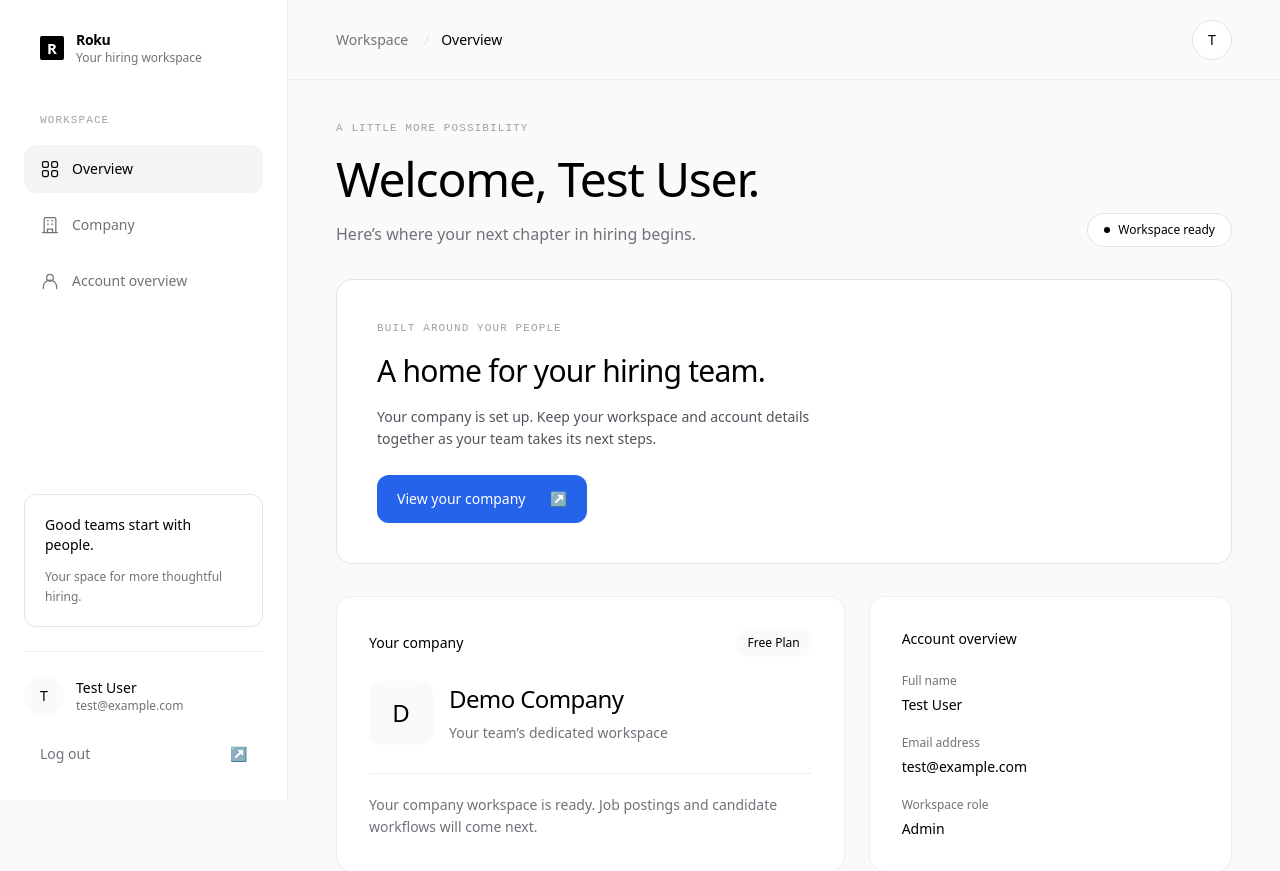
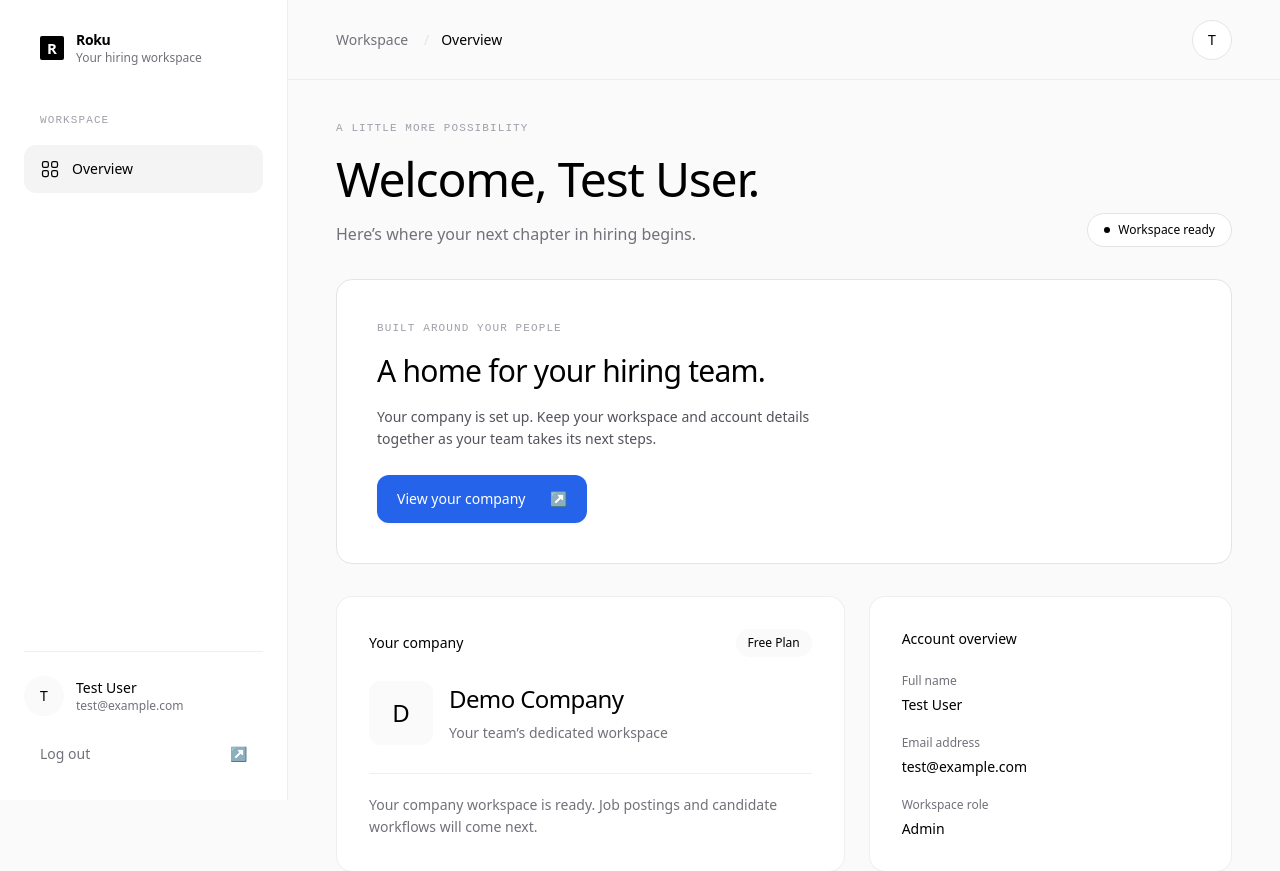
Before and after one commit to farelhasudungan/ai-hiring-agent, a Laravel app: page /dashboard in a window 1280 px wide. Shown: the top 871 px of the page. Run offline with Laravel 12, Linux system fonts and the light colour scheme; a user stored in the database is signed in; data comes from the database, SQL or seed files in the repository; style sheets or scripts are compiled from the project's sources.

Commit message:
fix: remove warning

```diff
--- a/app/Models/Application.php
+++ b/app/Models/Application.php
@@ -2,12 +2,11 @@
 
 namespace App\Models;
 
-use Database\Factories\ApplicationFactory;
+use Illuminate\Database\Eloquent\Relations\HasMany;
 use Illuminate\Database\Eloquent\Attributes\Fillable;
 use Illuminate\Database\Eloquent\Factories\HasFactory;
 use Illuminate\Database\Eloquent\Model;
 use Illuminate\Database\Eloquent\Relations\BelongsTo;
-use Illuminate\Database\Eloquent\Relations\HasMany;
 
 #[Fillable([
     'company_id',
--- a/app/Models/ApplicationDocument.php
+++ b/app/Models/ApplicationDocument.php
@@ -2,7 +2,6 @@
 
 namespace App\Models;
 
-use Database\Factories\ApplicationDocumentFactory;
 use Illuminate\Database\Eloquent\Attributes\Fillable;
 use Illuminate\Database\Eloquent\Factories\HasFactory;
 use Illuminate\Database\Eloquent\Model;
--- a/resources/views/components/dashboard-sidebar.blade.php
+++ b/resources/views/components/dashboard-sidebar.blade.php
@@ -13,22 +13,9 @@
             <svg class="size-5 shrink-0" viewBox="0 0 24 24" fill="none" stroke="currentColor" stroke-width="1.5" aria-hidden="true"><rect x="3" y="3" width="7" height="7" rx="2"/><rect x="14" y="3" width="7" height="7" rx="2"/><rect x="3" y="14" width="7" height="7" rx="2"/><rect x="14" y="14" width="7" height="7" rx="2"/></svg>
             Overview
         </a>
-        <a href="{{ $user->company_id ? route('dashboard').'#company' : route('companies.create') }}" @if (request()->routeIs('companies.*')) aria-current="page" @endif
-            @class(['flex min-h-12 items-center gap-3 rounded-xl px-4 text-sm font-medium transition', 'bg-zinc-100 text-ink' => request()->routeIs('companies.*'), 'text-muted hover:bg-zinc-50 hover:text-ink' => ! request()->routeIs('companies.*')])>
-            <svg class="size-5 shrink-0" viewBox="0 0 24 24" fill="none" stroke="currentColor" stroke-width="1.5" aria-hidden="true"><path d="M3 21h18M5 21V5a2 2 0 0 1 2-2h10a2 2 0 0 1 2 2v16M9 21v-4h6v4M9 7h1m4 0h1M9 11h1m4 0h1" stroke-linecap="round" stroke-linejoin="round"/></svg>
-            {{ $user->company_id ? 'Company' : 'Company setup' }}
-        </a>
-        <a href="{{ route('dashboard') }}#account" class="flex min-h-12 items-center gap-3 rounded-xl px-4 text-sm font-medium text-muted transition hover:bg-zinc-50 hover:text-ink">
-            <svg class="size-5 shrink-0" viewBox="0 0 24 24" fill="none" stroke="currentColor" stroke-width="1.5" aria-hidden="true"><circle cx="12" cy="8" r="4"/><path d="M4 21v-2a8 8 0 0 1 16 0v2" stroke-linecap="round"/></svg>
-            Account overview
-        </a>
     </nav>
 
     <div class="mt-auto flex flex-col gap-6">
-        <div class="flex flex-col gap-3 rounded-xl border border-line p-5">
-            <p class="text-sm font-medium">Good teams start with people.</p>
-            <p class="text-xs leading-relaxed text-muted">Your space for more thoughtful hiring.</p>
-        </div>
         <div class="flex flex-col gap-4 border-t border-line/60 pt-6">
             <div class="flex min-w-0 items-center gap-3">
                 <span class="flex size-10 shrink-0 items-center justify-center rounded-full bg-canvas text-sm font-medium" aria-hidden="true">{{ mb_strtoupper(mb_substr($user->name, 0, 1)) }}</span>
```
